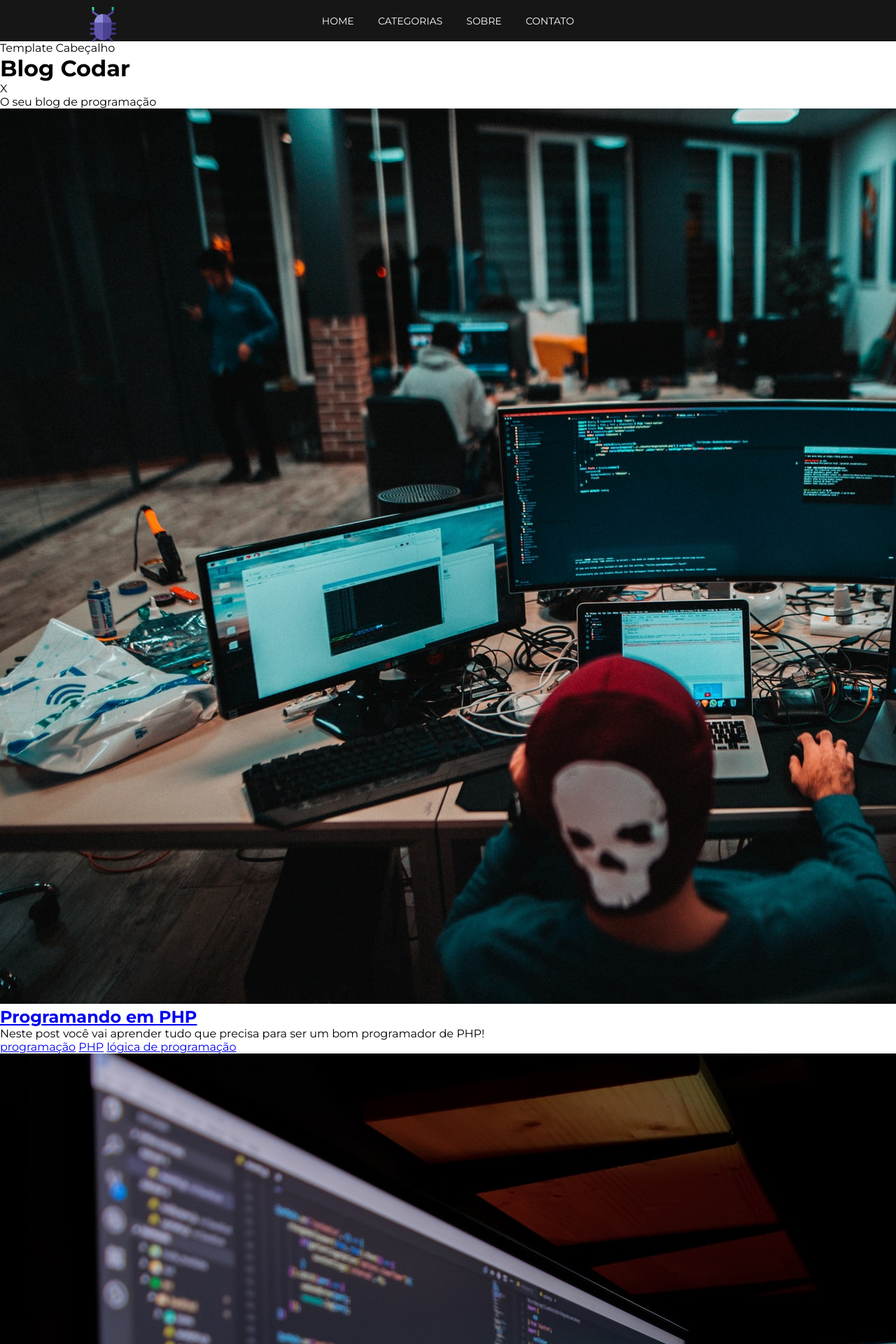
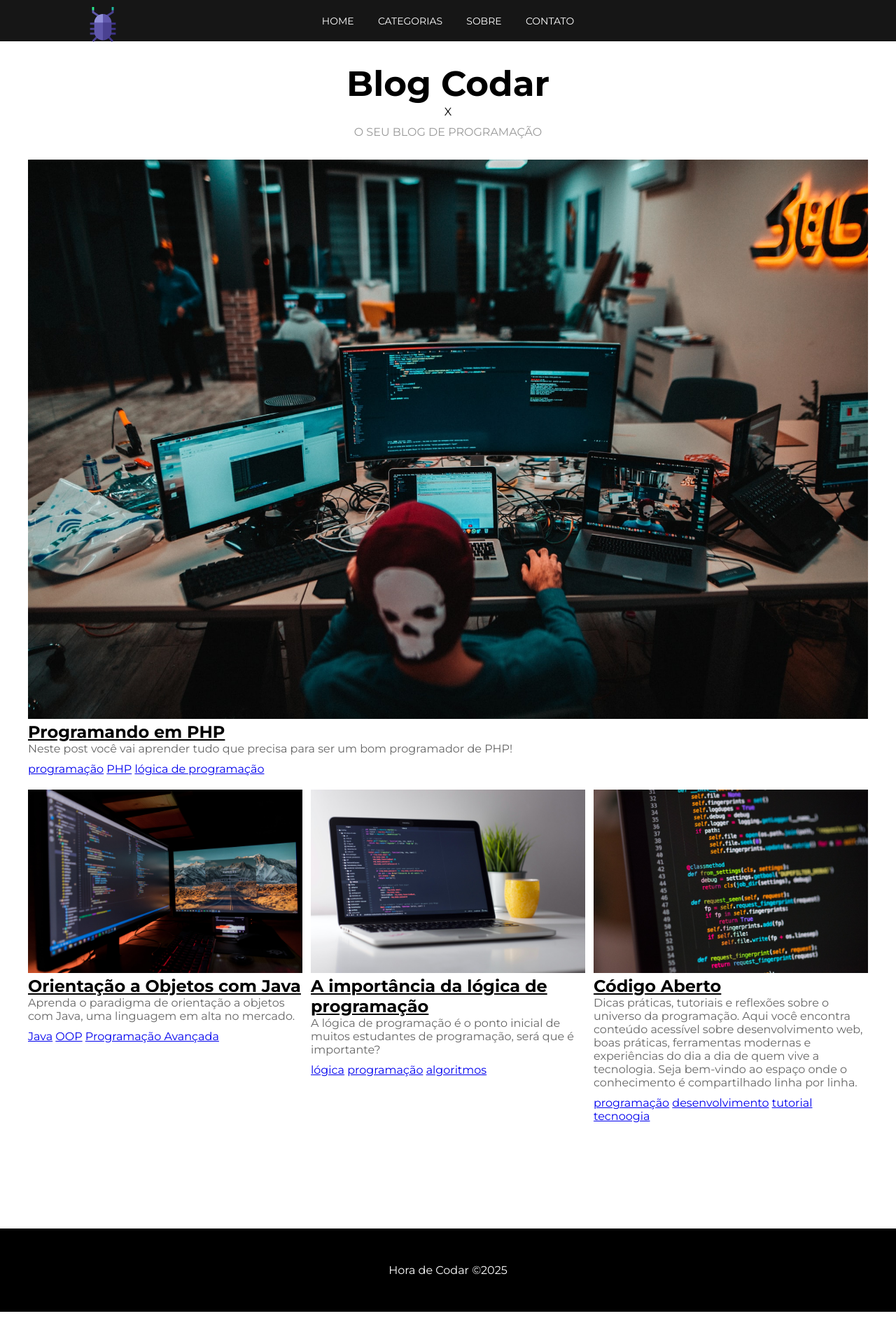
Before and after one commit to ViniciusRdeOliveira/blog, a PHP site: page / in a window 1280 px wide; the page is wider, and only the part inside the window is pictured. Shown: the top 1920 px of that part at 70% size. After the commit the page ends 1874 px from the top of that part, so only its background shows below. Run offline with PHP 8.4, Linux system fonts and the light colour scheme; some web fonts are replaced.

Commit message:
finalizando o front

```diff
--- a/css/styles.css
+++ b/css/styles.css
@@ -59,6 +59,85 @@ main{
     font-size: 14px;
 
 }
+/*home*/
+
+#title-container {
+    min-width: 500px;
+    text-align: center;
+    margin-top: 30px;
+}
+
+#title-container h1{
+    font-size: 50px;
+
+}
+
+#title-container p{
+    margin-top: 10px;
+    text-transform: uppercase;
+    color: #999;
+}
+
+#posts-container{
+    max-width: 1200px;
+    margin: 0 auto;
+    margin-top: 30px;
+    display:flex;
+    flex-wrap: wrap;
+
+}
+
+.post-box:first-child{ /*primeiro post*/
+    min-width: 100%;
+
+}
+
+.post-box{
+    flex: 1 1 0;
+    margin-bottom: 20px;
+
+}
+.post-box:nth-child(3){
+    margin:0 1%;
+}
+
+.post-box img{
+    width: 100%;
+}
+
+.post-box .post-title{
+    font-size: 24px;
+    margin: 10px o;
+
+}
+.post-box .post-title a{
+    color: #000;
+    transition: .5s;
+
+}
+
+post-box .post-title a:hover{
+    color: #999;
+}
+
+.post-box .post-description{
+    color: #666;
+}
+
+.tags-container {
+    margin-top: 10px;
+
+}
+
+.tag-container a{
+     font-size: 14px;
+     color:#333;
+     display: inline-block;
+     margin-right: 5px;
+
+}
+
+/* footer*/
 
 footer{
     width: 100%;
--- a/data/posts.php
+++ b/data/posts.php
@@ -24,9 +24,9 @@
     ],
     [
       'id' => 4,
-      'title' => 'Programando em PHP',
-      'description' => 'Neste post você vai aprender tudo que precisa para ser um bom programador de PHP!',
-      'tags' => ['programação', 'PHP', 'lógica de programação'],
+      'title' => 'Código Aberto',
+      'description' => 'Dicas práticas, tutoriais e reflexões sobre o universo da programação. Aqui você encontra conteúdo acessível sobre desenvolvimento web, boas práticas, ferramentas modernas e experiências do dia a dia de quem vive a tecnologia. Seja bem-vindo ao espaço onde o conhecimento é compartilhado linha por linha.',
+      'tags' => ['programação', 'desenvolvimento', 'tutorial', 'tecnoogia'],
       'img' => 'prog-4.jpg'
     ],
   ];
--- a/templates/header.php
+++ b/templates/header.php
@@ -31,5 +31,4 @@ include_once("data/categories.php");
                 <li> <a href="<?=$BASE_URL?>/contato.php"class="nav-link">Contato</a></li>
             </ul>
         </nav>
-        Template Cabeçalho
     </header>
```
Also changed, not shown: post.php (added, +52 -0 lines).
